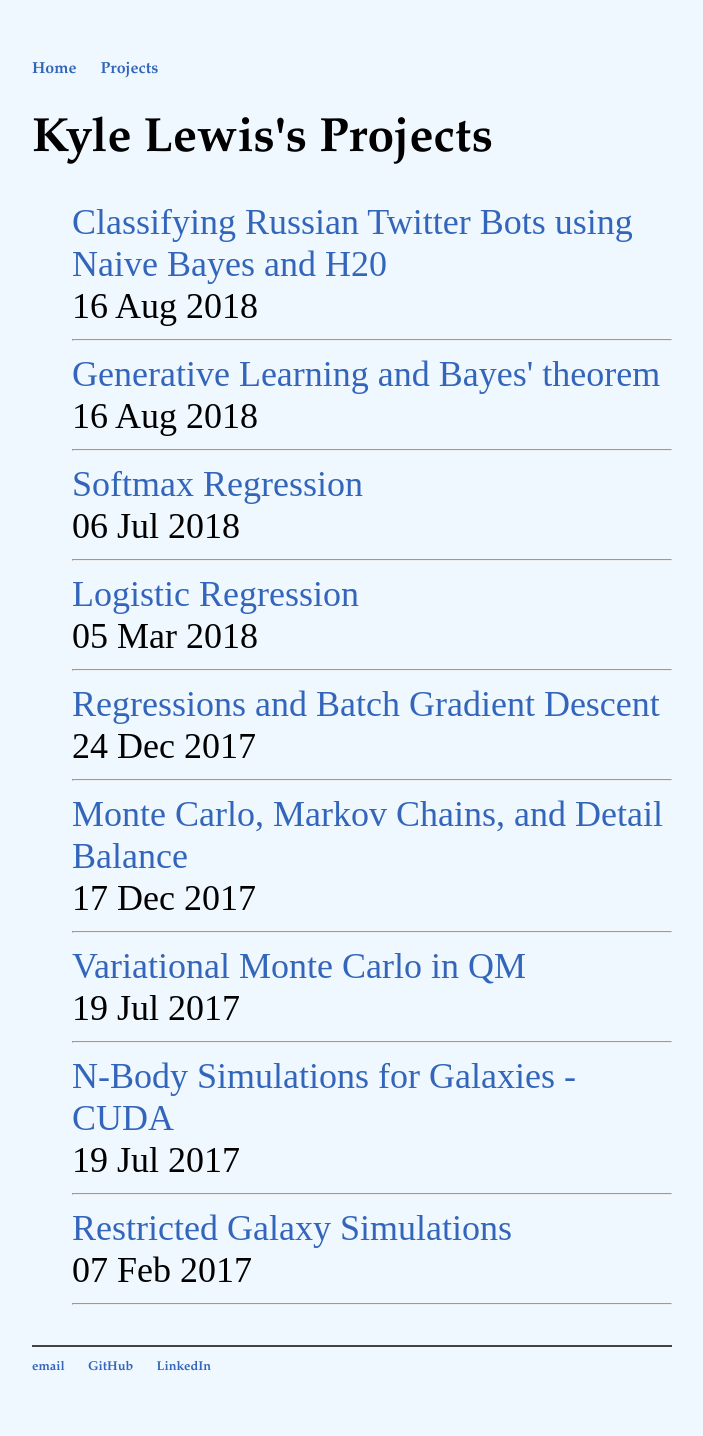
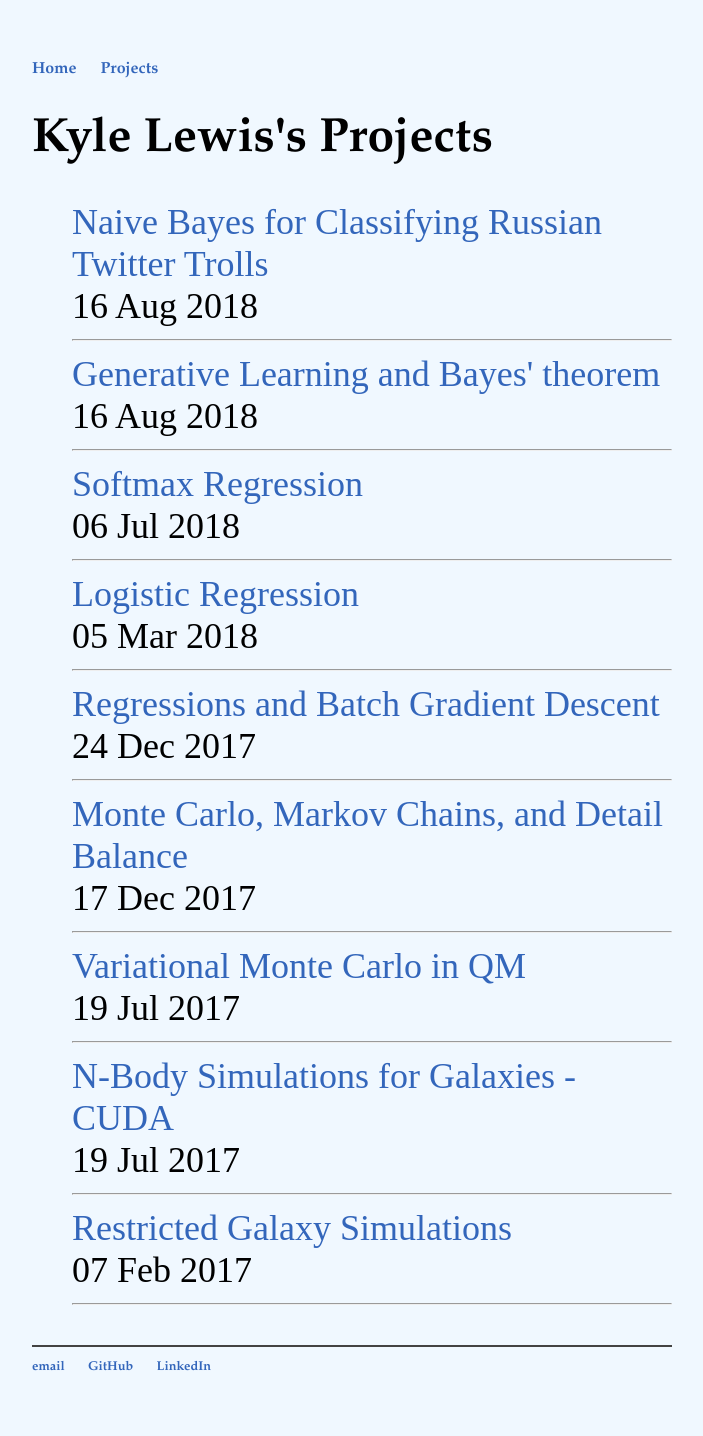
Before and after one commit to Kyle-Lewis/Kyle-Lewis.github.io, a Jekyll site: the page built from projects/index.html, in a window 1280 px wide. Shown: the whole page, without its empty margins (288-991 px from the left). Built offline with Jekyll 4.4.1, drawn with Linux system fonts in a browser that asks for light colours; some of the changed lines change nothing that is shown.

Commit message:
script update

```diff
--- a/_posts/2018-08-25-Naive-Bayes-for-Classifying-Russian-Twitter-Trolls.md
+++ b/_posts/2018-08-25-Naive-Bayes-for-Classifying-Russian-Twitter-Trolls.md
@@ -1,6 +1,6 @@
 ---
 layout: post
-title: "Classifying Russian Twitter Bots using Naive Bayes and H20"
+title: "Naive Bayes for Classifying Russian Twitter Trolls"
 categories: [Machine Learning]
 date: 2018-08-16
 image: images/logistic-regression/regression.gif
@@ -53,7 +53,7 @@ Ng presents the case where $Y$ takes on two values zero or one, and each $w_i$ t
 	\\ \\
 	\text{For k discrete classes, and real valued variables:}
 	\\ \\
-	P(Y=y_k|w_{1,1} \ldots w_{m,l}) &= \frac{\prod_i^{ml}P(w_{il}|Y = y_k) \cdot P(Y = y_k)}{\sum_j^KP(Y=y_j)\cdot\prod_i^{ml}P(w_{ml}|Y=y_k)}
+	P(Y=y_k|w_{1,1} \ldots w_{m,l}) &= \frac{\prod_i^{ml}P(w_{i}|Y = y_k) \cdot P(Y = y_k)}{\sum_j^KP(Y=y_j)\cdot\prod_i^{ml}P(w_{i}|Y=y_k)}
 	\\
 	\end{align}
 	$$
@@ -92,7 +92,7 @@ At this point, everything is calculable! No regressions to run, we just have to
 
 <h2 align="center">Code</h2><hr>
 
-There was a little bit of parsing to be done before anything could be ran; I ended up using the (Natural Language Toolkit)[https://www.nltk.org/] for tokenization and string cleaning, and then built in Python dicts are already hash maps which are exactly what you want when keeping and searching a large histogram of word counts. I also parsed against a set of stop words, which is common practice. Words like "A", "an", "or" which appear to frequently to offer much predictive quality.
+There was a little bit of parsing to be done before anything could be ran; I ended up using the (Natural Language Toolkit)[https://www.nltk.org/] for tokenization and string cleaning, and then built in Python dicts are already hash maps which are exactly what you want when keeping and searching a large histogram of word counts. I also parsed against a set of stop words, which is common practice. Words like "A", "an", "or" which appear too frequently to offer much predictive quality.
 
 <hr>
 <div style="width:110%">
@@ -285,8 +285,6 @@ With cross validation it's revealed that even with very low (less than 100) sets
 	<figcaption style="text-align:center;">Yeah they did a bit better than me. I'm not bitter.</figcaption>
 </figure>
 
-
-
 <h2 align="center">References</h2><hr>
 
 - <a href="http://www.cs.columbia.edu/~mcollins/em.pdf" target="_blank">Notes from a Columbia University course</a> focused on Naive Bayes and Maximum Likelihood Estimation.
```
